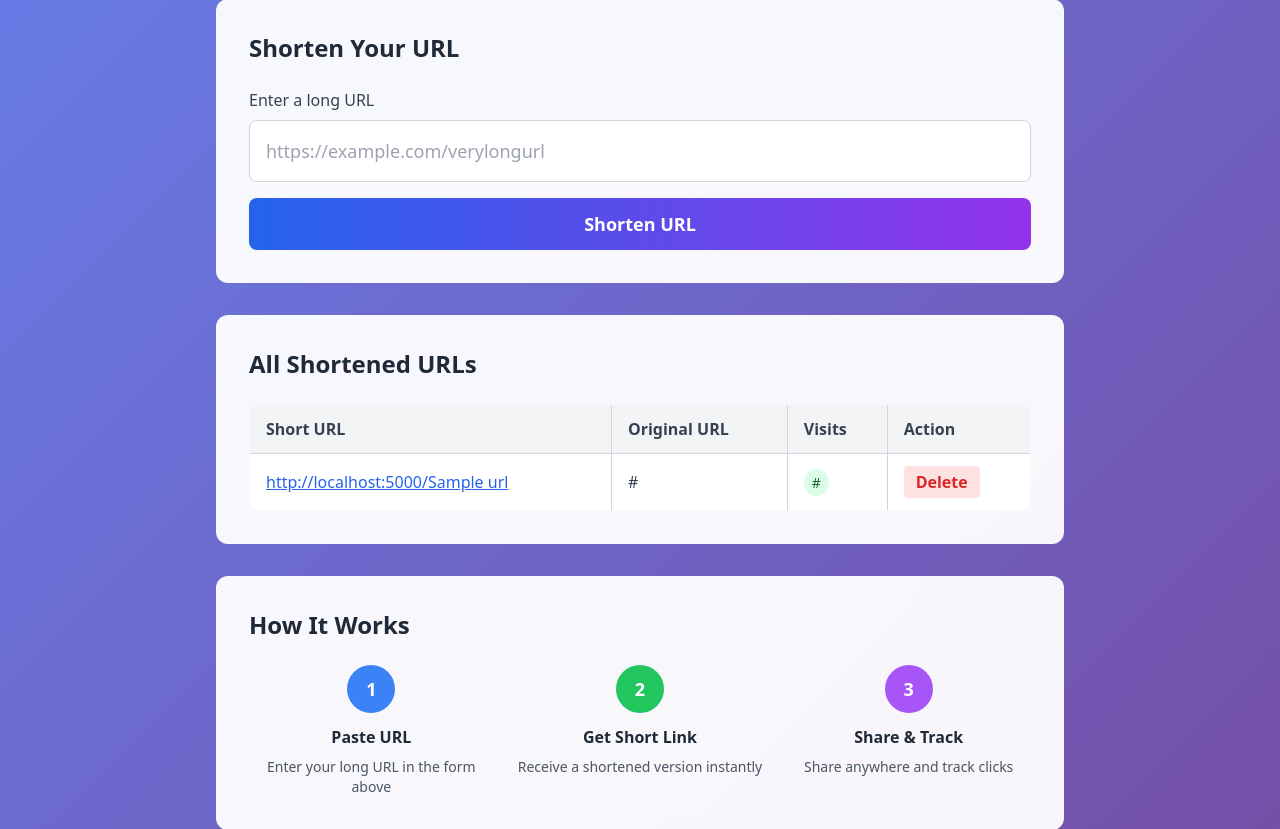
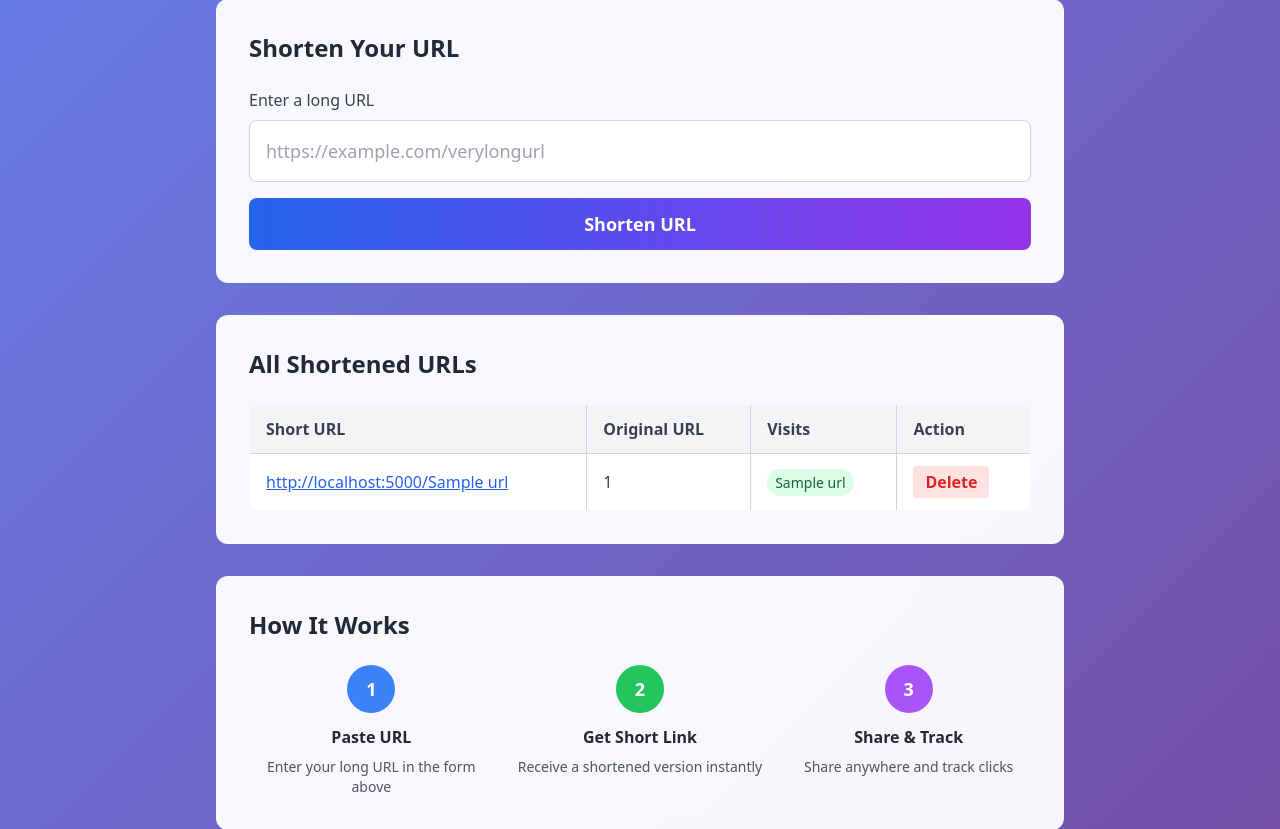
Before and after one commit to himanshukr1721/side-projects, a Flask app: template 06_shorturl/templates/index.html in a window 1280 px wide. Shown: the part 137-966 px from the top of the page. Run offline with Flask 3, Linux system fonts and the light colour scheme; the template is opened without the code that fills it: most values are stand-ins (such as "Sample title", 1, 10 or a date in 2020); some libraries are stand-ins or nearby versions.

Commit message:
fixed errors

```diff
--- a/06_shorturl/app.py
+++ b/06_shorturl/app.py
@@ -1,6 +1,7 @@
-from flask import Flask, request, redirect, render_template
+from flask import Flask, request, redirect, render_template, flash
 import random
 import string
+import re
 
 from models import (
     init_db,
@@ -12,11 +13,16 @@ from models import (
     )
 
 app = Flask(__name__)
+app.secret_key = 'your-secret-key-change-this-in-production'
 
 init_db()
 
 def generate_short_code(length=6):
-    return ''.join(random.choices(string.ascii_letters + string.digits, k=length))
+    while True:
+        code = ''.join(random.choices(string.ascii_letters + string.digits, k=length))
+        # Check if code already exists
+        if not get_url(code):
+            return code
 
 
 
--- a/06_shorturl/templates/index.html
+++ b/06_shorturl/templates/index.html
@@ -70,19 +70,19 @@
                         {% for url in all_urls %}
                             <tr class="hover:bg-gray-50">
                                 <td class="border border-gray-300 px-4 py-3">
-                                    <a href="/{{ urls[1] }}" target="_blank" class="text-blue-600 underline hover:text-blue-800">
+                                    <a href="/{{ url[1] }}" target="_blank" class="text-blue-600 underline hover:text-blue-800">
                                         http://localhost:5000/{{ url[1] }}
                                     </a>
                                 </td>
-                                <td class="border border-gray-300 px-4 py-3 text-gray-700">{{ urls[0] }}</td>
+                                <td class="border border-gray-300 px-4 py-3 text-gray-700">{{ url[0] }}</td>
                                 <td class="border border-gray-300 px-4 py-3">
                                     <span class="bg-green-100 text-green-800 px-2 py-1 rounded-full text-sm font-medium">
-                                        {{ urls[2] }}
+                                        {{ url[2] }}
                                     </span>
                                 </td>
                                 <td class="border border-gray-300 px-4 py-3">
                                     <form
-                                    action="/delete/{{ urls[1] }}"
+                                    action="/delete/{{ url[1] }}"
                                     method="POST"
                                     onsubmit="return confirm('Delete this short url?')"
                                     class="inline">
```
